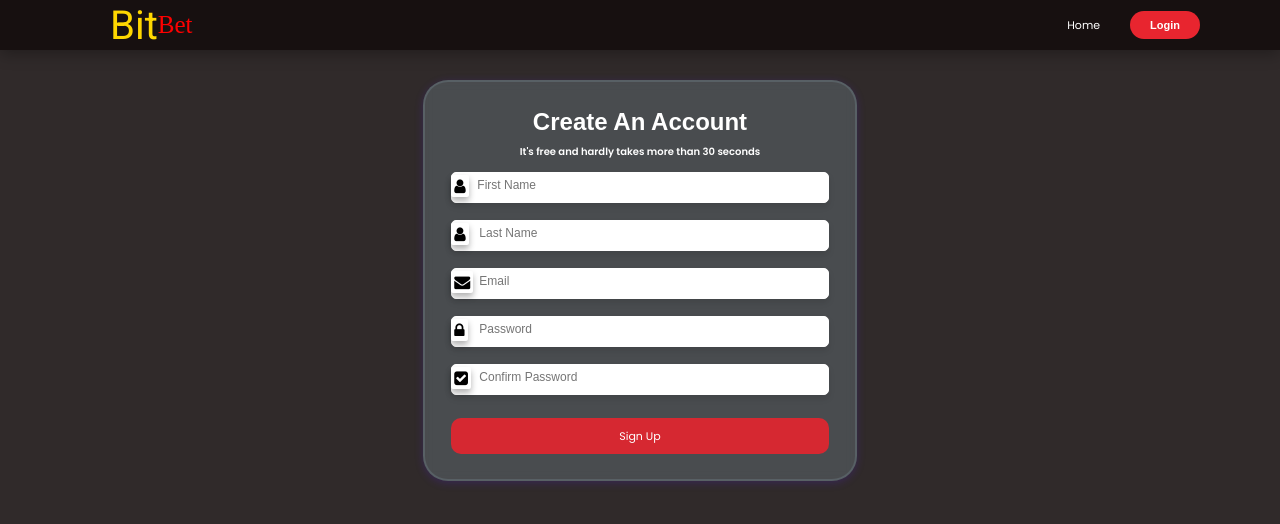
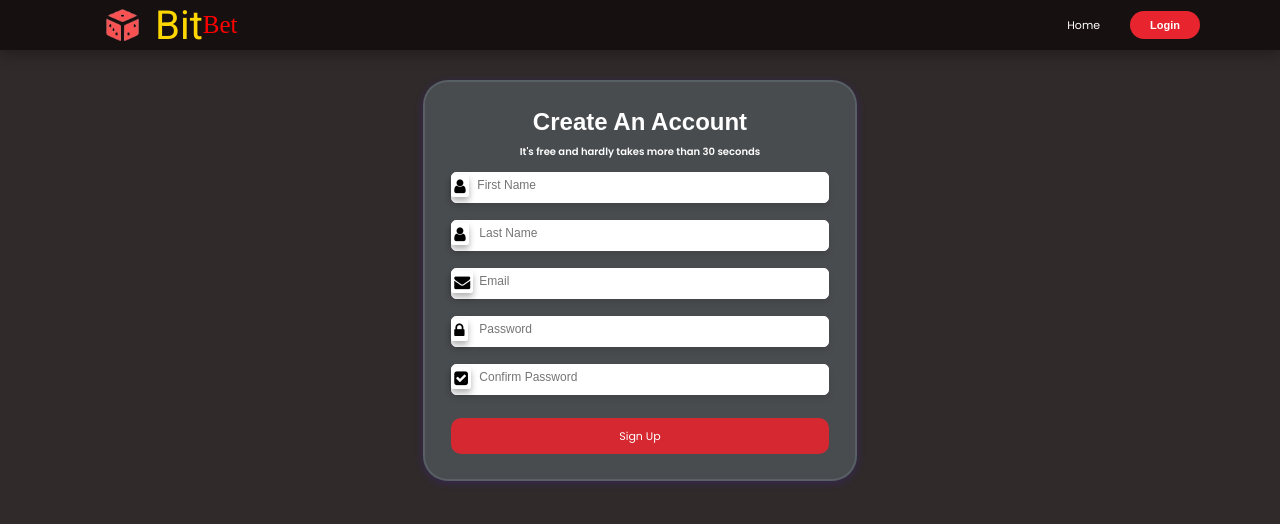
Before and after one commit to Enyinnaya-x/NIIT-project, a plain HTML site: page Sign-Up.html in a window 1280 px wide. Drawn offline with Linux system fonts and the light colour scheme; a web font is replaced by a local one.

Commit message:
file update

```diff
--- a/Sign-Up.html
+++ b/Sign-Up.html
@@ -27,7 +27,7 @@
 <body>
     <nav class="section1">
         <div class="logo">
-            <img class="imglogo" src="./NiitProjectImages/icons8-dice-64.png" alt="">
+            <img class="imglogo" src="images/icons8-dice-64.png" alt="">
             <span class="sptext1">Bit</span>
             <span class="sptext2">Bet</span>
         </div>
```
